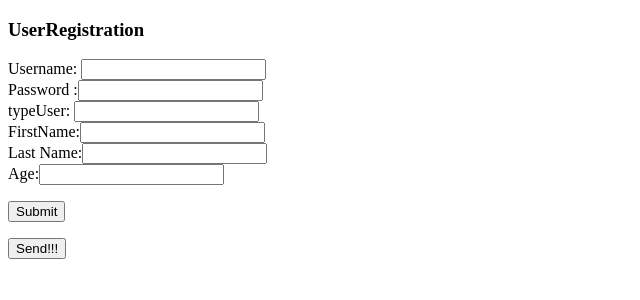
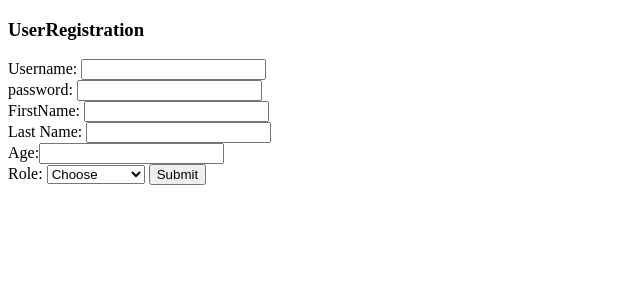
Before and after one commit to FlagBg/Project, a PHP site: page /?controller=userCreate in a window 1280 px wide. Shown: the top 300 px of the page, without its empty margins (0-640 px from the left). Run offline with PHP 8.4, Linux system fonts and the light colour scheme.

Commit message:
changes in userModel, userController,htmlForm
ChangesIn userModel, changes userController, changes in html
validationForm.

```diff
--- a/Controllers/userCreate.php
+++ b/Controllers/userCreate.php
@@ -7,51 +7,54 @@ include_once '../Models/UsersModel.php';
  * @brief this class create user! it is using constructor and connection with the database!
  *
  * @details: it works with inherit singleton database connection; and passing the cription using md5;
- *
- *
- *
  */
-
 class UserCreate
 {
 	/**
+	 * @brief	construct the model
 	 *
-	 * @var Connection $userData;
-	 */
-	protected $userData;
-
-	/**
-	 * @brief
+	 * @return	boolean
 	 */
 	public function __construct()
-	{
-		if( !empty( $_POST ) )
+	{    /* if( ! empty( $_POST ) )
 		{
-			$this->userdata = array(
+			$userdata = array(
 				'username' => $_POST['username'],
-				'password' => md5(trim($_POST['password'])),
-				'role_id' => $_POST['role_id'],
+				'password' => md5( trim( $_POST['password'] ) ),
 				'fname' => $_POST['fname'],
 				'lname' => $_POST['lname'],
-				'age' => $_POST['age'],
-			);
-		}
+				'age' => $_POST['age']
+			);  I DON'T NEED IT HERE, I NEED IT BELOW, because it is creating by default an object;
+		}*/
 	}
 
 	/**
-	 * @brief 	this function create the model,
+	 * @brief 	this function create the model, we create the if statement, if!empty array()
 	 *
 	 * @param 	$this->userData;$this
 	 *
-	 * $return	$user->userData
+	 * $return	array( $result ) not anymore $user->userData
 	 *
 	 */
 	public function create()
 	{
-		$userModel = new UsersModel();
+		if( ! empty( $_POST ) )
+		{
+			$userdata = array(
+				'username' => $_POST['username'],
+				'password' => md5( trim( $_POST['password'] ) ),
+				'fname' => $_POST['fname'],
+				'lname' => $_POST['lname'],
+				'age' => $_POST['age']
+			);
+		}
 
-		$userModel->createUser( $this->userData );
-		var_dump( $userModel ); die("hi");
+		$userModel	= new UsersModel();
+
+		$result		= $userModel->createUser( $userdata );
+
+		return $result;
+
 	}
 
 	/**
--- a/Models/UsersModel.php
+++ b/Models/UsersModel.php
@@ -20,6 +20,8 @@ class UsersModel {
 	 * @var boolean $db;
 	 */
 	protected $db;
+
+	const DEFAULT_ROLE_ID = 1;
 
 	/**
 	 * create object
@@ -106,7 +108,17 @@ class UsersModel {
 
 	public function createUser( $userData )
 	{
-		$sql	= '
+		//$sql = 'INSERT INTO users($userData[''],...'
+		//$sql = 'INSERT INTO users(username,password,role_id,fname,lname,age) VALUES (username=?,password=?,role_id=?,fname=?,lname=?,age=?)';
+		//$sql = 'INSERT INTO users($userData['username'], $userData['password'],$userData['role_id'],
+		$userData['role_id'] = self::DEFAULT_ROLE_ID;
+
+		$sql = 'INSERT INTO users (username,password,role_id,fname,lname,age) VALUES (?, ?, ?, ?, ?, ?)';
+
+		$userData = array($userData['username'], $userData['password'], $userData['role_id'],$userData['fname'], $userData['lname'], $userData['age']);
+
+
+		/* $sql	= '
 			INSERT INTO users
 			SET username = ?,
 				password = ?,
@@ -114,11 +126,13 @@ class UsersModel {
 				fname = ?,
 				lname = ?,
 				age = ?
-		';
+		'; */
+		//print_r($userData);;
+		$stmt	= $this->db->prepare( $sql );
+		$result	= $stmt->execute( $userData );
 
-		$stmt	= $this->db->prepare( $sql );
-
-		$result	= $stmt->execute( $userData );
+		return $result;
+		//var_dump( $result );die();
 	}
 
 	public function dropUser( $userData )
--- a/Views/createUser.html
+++ b/Views/createUser.html
@@ -5,20 +5,38 @@
 	</head>
 		<body>
 			<h3>UserRegistration</h3>
-				<form action="/?controller=userCreate" method="post">
+				<form action="/?controller=userCreate" method="post" onsubmit="return validate();">
 
- 				Username: <input type="text" name="username" id="username"><br>
- 				Password :<input type="password" name="password" id="password"><br />
- 				typeUser: <input type="text" name="role_id" id="role_id"><br>
-				FirstName:<input type="text" name="fname" id="fname"><br />
-				Last Name:<input type="text" name="lname" id="lname"><br />
-				Age:<input type="text" name="age" id="age"><br>
+	 				<label for="username">Username: </label><input type="text" name="username" id="username"><br>
+	 				<label for="username">password: </label><input type="password" name="password" id="password">	<br/>
+					<label for="fname">FirstName: </label><input type="text" name="fname" id="fname">          		<br/>
+					<label for="fname">Last Name: </label><input type="text" name="lname" id="lname">          		<br/>
+					<label for="age"> Age:</label><input type="text" name="age" id="age">              				<br/>
+					<label for="role">Role: </label>
+						<select name="role_id" id="role_id">
+							<option value="0">Choose</option>
+							<option value="1">Guest</option>
+							<option value="2">Admin</option>
+							<option value="3">Super admin</option>
+						</select>
+					<input type="submit" name="submit" value="Submit"/>
+					<!--name="submit" value="Update"<br> -->
+				</form>
+				<!-- <button type="button" onclick="('Set the datas')">Send!!!</button>-->
+				<script type="text/javascript">
+					function validate()
+					{
+						select	= document.getElementById( 'role_id' );
 
-					<p><input type="submit" value="Submit" /> </p>
-				<!--name="submit" value="Update"<br> -->
-				</form>
-				<button type="button" onclick="('Set the datas!')">Send!!!</button>
+						if(select.value == '0')
+						{
+							alert('Choose role');
+							return false;
+						}
+
+						return true;
+					}
+				</script>
 
 		</body>
-
 </html>
--- a/web/Index.php
+++ b/web/Index.php
@@ -129,6 +129,7 @@ if ( $controller !== '' )
 				//exit();
 
 				UrlHelper::redirect( 'index.php?controller=userEdit' );
+				//die('logged in');
 				//NE OTIVA V userEdit=a! ne raboti headera!!!
 				//exit; maham exit;a - kakvo pravi tozi izhod>>>??????
 				//ako vidya kak se vzimat dannite i se printyat v tablica, znachi tuk moga da
@@ -155,6 +156,16 @@ if ( $controller !== '' )
 		$userCreate	= new UserCreate();
 		$userCreate->renderForm();
 
+		if ( $_POST )
+		{
+			//var_dump( $userCreate->create() ); die();
+			$result	= $userCreate->create();//ei tuk dava greshkata!!!
+
+			if ( $result )
+			{
+				UrlHelper::redirect( 'index.php?controller=login' );
+			}
+		}
 	}
 	//slagam si edin controllerDrop! shte trie! NOT HERE!!!! NEEDS TO BE IN OTHER PLACE!
 /* 	elseif($controller== 'dropUser')
```
